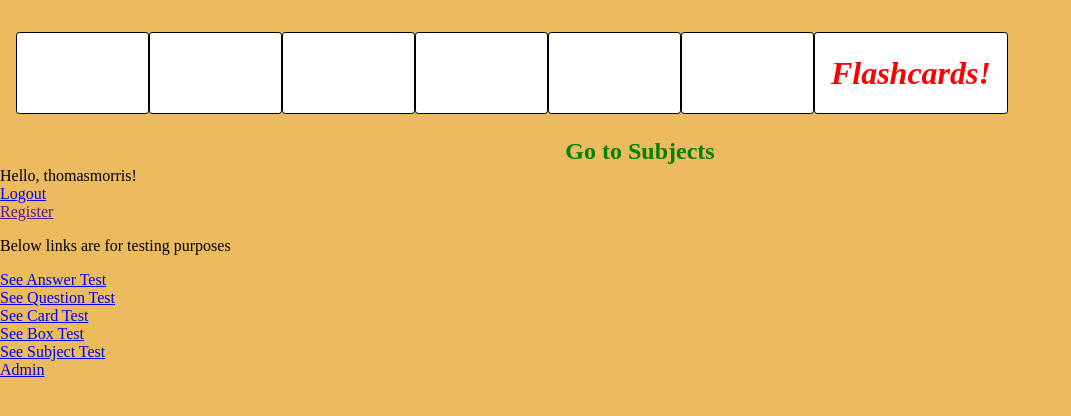
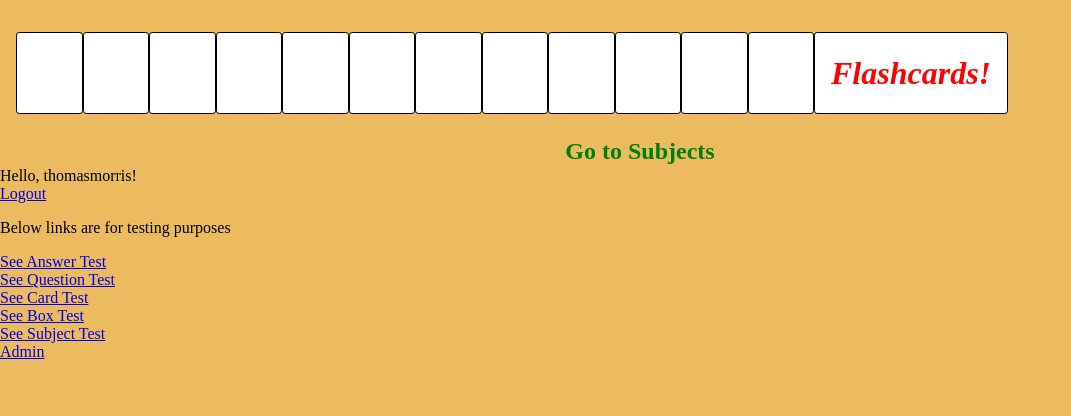
Before and after one commit to Momentum-Team-14/django-duplex-Tomtuhtomtom, a Django app: page /flashcards/ in a window 1280 px wide. Shown: the top 416 px of the page, without its empty margins (0-1071 px from the left). Run offline with Django 4.2, Linux system fonts and the light colour scheme; a user stored in the database is signed in.

Commit message:
link for register working, need to delete MDN registration and get redux working fully

```diff
--- a/config/settings.py
+++ b/config/settings.py
@@ -134,5 +134,5 @@ DEFAULT_AUTO_FIELD = 'django.db.models.BigAutoField'
 # Django Registration Redux
 SIMPLE_BACKEND_REDIRECT_URL = '/'
 AUTH_USER_MODEL = 'flashcards.User'
-
+ACCOUNT_ACTIVATION_DAYS = 2343
 LOGIN_REDIRECT_URL = '/'
--- a/templates/index.html
+++ b/templates/index.html
@@ -4,6 +4,8 @@
 {% block content %}
 <header>
     <ul id="main-logo">
+        <li class="main-logo"></li><li class="main-logo"></li><li class="main-logo"></li>
+        <li class="main-logo"></li><li class="main-logo"></li><li class="main-logo"></li>
         <li class="main-logo"></li><li class="main-logo"></li><li class="main-logo"></li>
         <li class="main-logo"></li><li class="main-logo"></li><li class="main-logo"></li>
         <li class="main-logo"><em>Flashcards!</em></li>
@@ -15,8 +17,8 @@
                         <li><a href="{% url 'logout'%}?next={{request.path}}">Logout</a></li>
             {% else %}
                         <p><a href="{% url 'login'%}?next={{request.path}}">Login</a></p>
+                        <div><a href="{{'/accounts/register/'}}?next={{request.path}}">Register</a></div>
             {% endif %}
-                        <div><a href="">Register</a></div>
                         <p>Below links are for testing purposes</p>
                         <div><a href="{% url 'answers' %}">See Answer Test</a></div>
                         <div><a href="{% url 'questions' %}">See Question Test</a></div>
```
Also changed, not shown: db.sqlite3, 2 other files.
